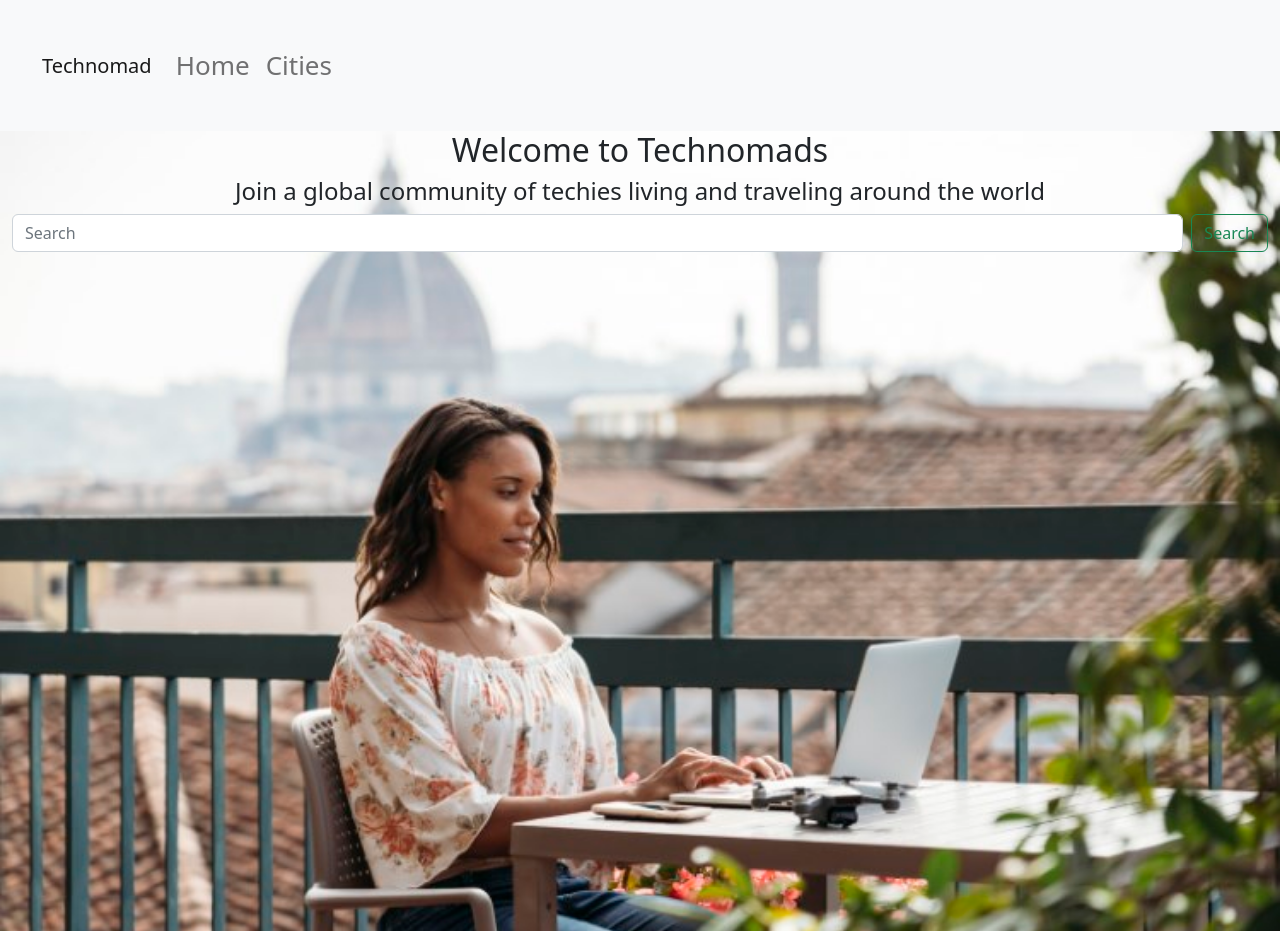
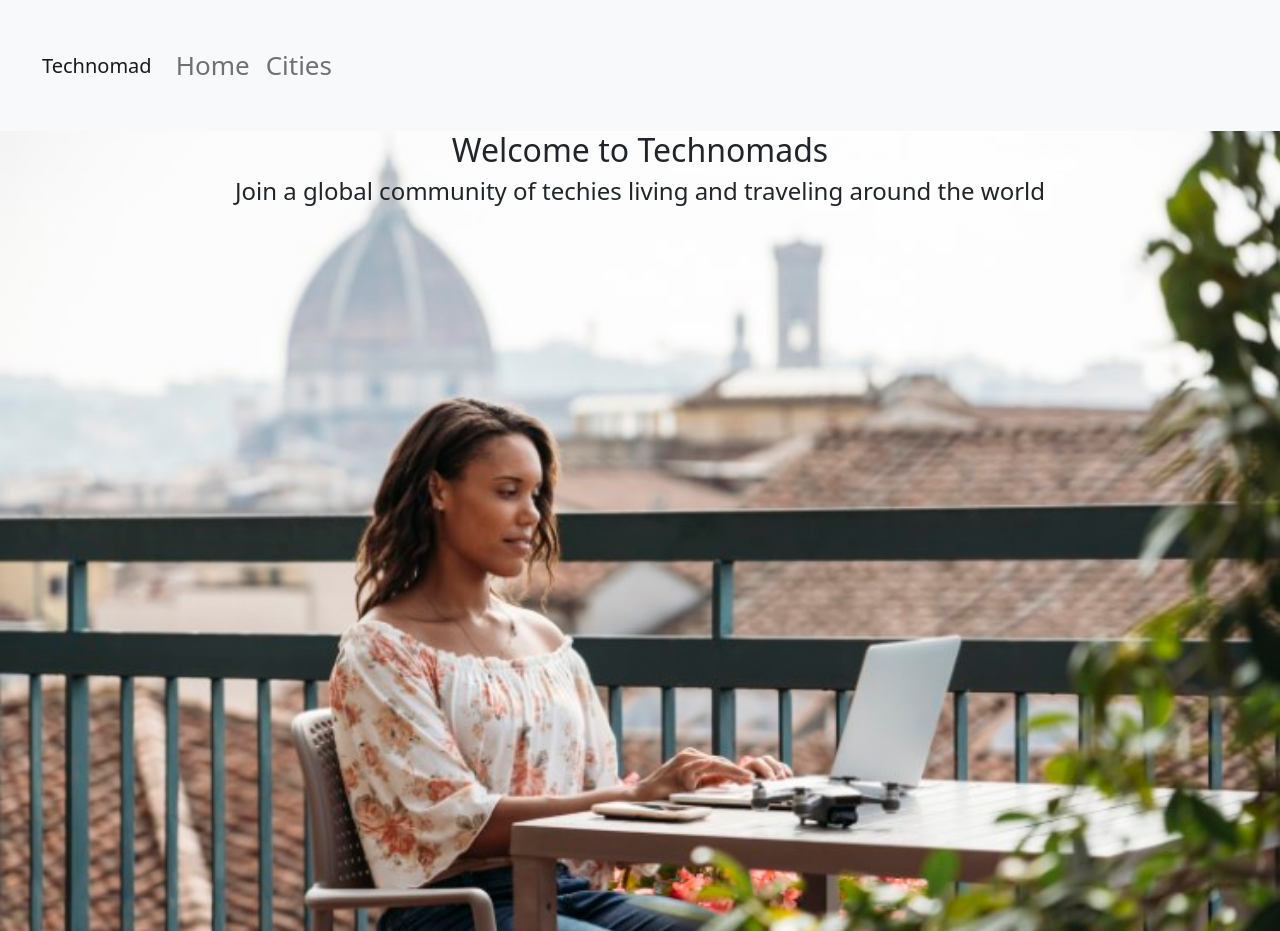
Before and after one commit to olabs06/travel-guide-ruby-frontend, a React (Create React App) app in the folder Documents/travel-guide-ruby-frontend/my-app/: page / in a window 1280 px wide. Built offline with nearby package versions, Linux system fonts and the light colour scheme; no server answers.

Commit message:
update redirects file

```diff
--- a/Documents/travel-guide-ruby-frontend/my-app/src/components/App.js
+++ b/Documents/travel-guide-ruby-frontend/my-app/src/components/App.js
@@ -51,7 +51,7 @@
     if (value === 'default'){
       setCityList(defaultCities)
     }else{
-      fetch(`http://localhost:9292/cities/rank_by/${value}`)
+      fetch(`https://radiant-oasis-70177.herokuapp.com/cities/rank_by/${value}`)
       .then(r => r.json())
       .then(data => {setCityList(data)})
     }
--- a/Documents/travel-guide-ruby-frontend/my-app/src/components/Home.js
+++ b/Documents/travel-guide-ruby-frontend/my-app/src/components/Home.js
@@ -6,12 +6,7 @@
           height:'100vh'  }}>
           <h2>Welcome to Technomads</h2>
           <h4>Join a global community of techies living and traveling around the world</h4>
-          <div class="container-fluid">
-                <form class="d-flex" role="search">
-                  <input class="form-control me-2" type="search" placeholder="Search" aria-label="Search" />
-                  <button class="btn btn-outline-success" type="submit">Search</button>
-                </form>
-              </div>
+
         </div>
 
     );
```
Also changed, not shown: 1 other file (tests, documents, lock files or other folders).
